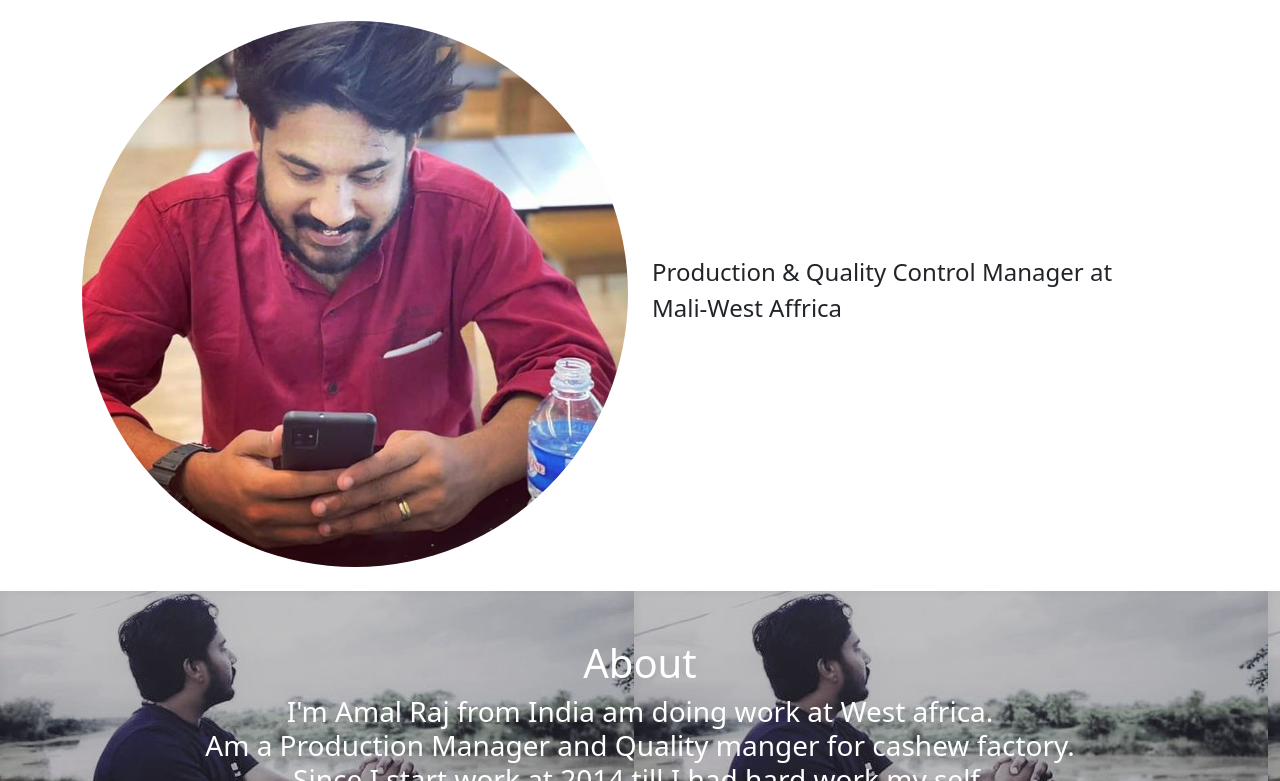
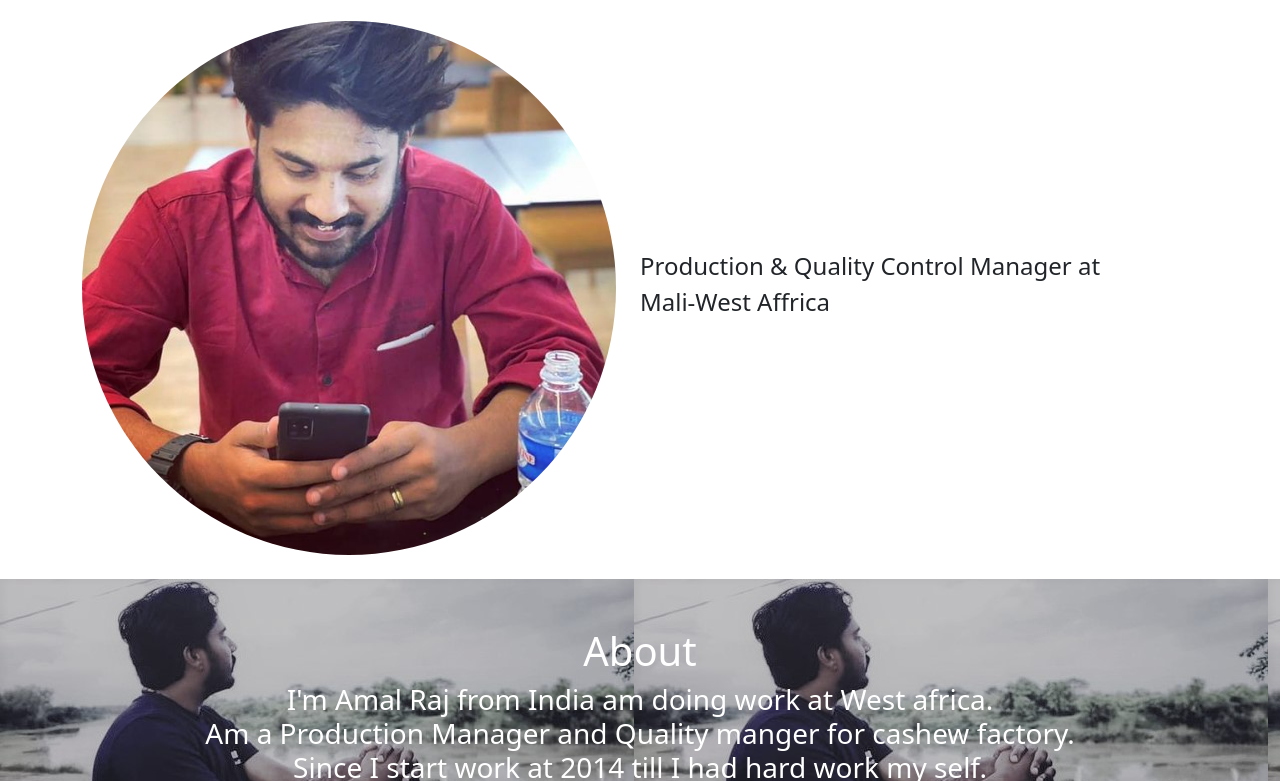
Before and after one commit to vishakhviswan/Amal_website, a plain HTML site: page index.html in a window 1280 px wide. Shown: the part 81-862 px from the top of the page. Drawn offline with nearby package versions, Linux system fonts and the light colour scheme.

Commit message:
style added

```diff
--- a/index.html
+++ b/index.html
@@ -248,6 +248,14 @@
         </div>
     </section>
 
+    <style>
+        *{
+            width: 100%;
+            margin-left: 0;
+            margin-right: 0;
+        }
+    </style>
+
 
 
 
```
